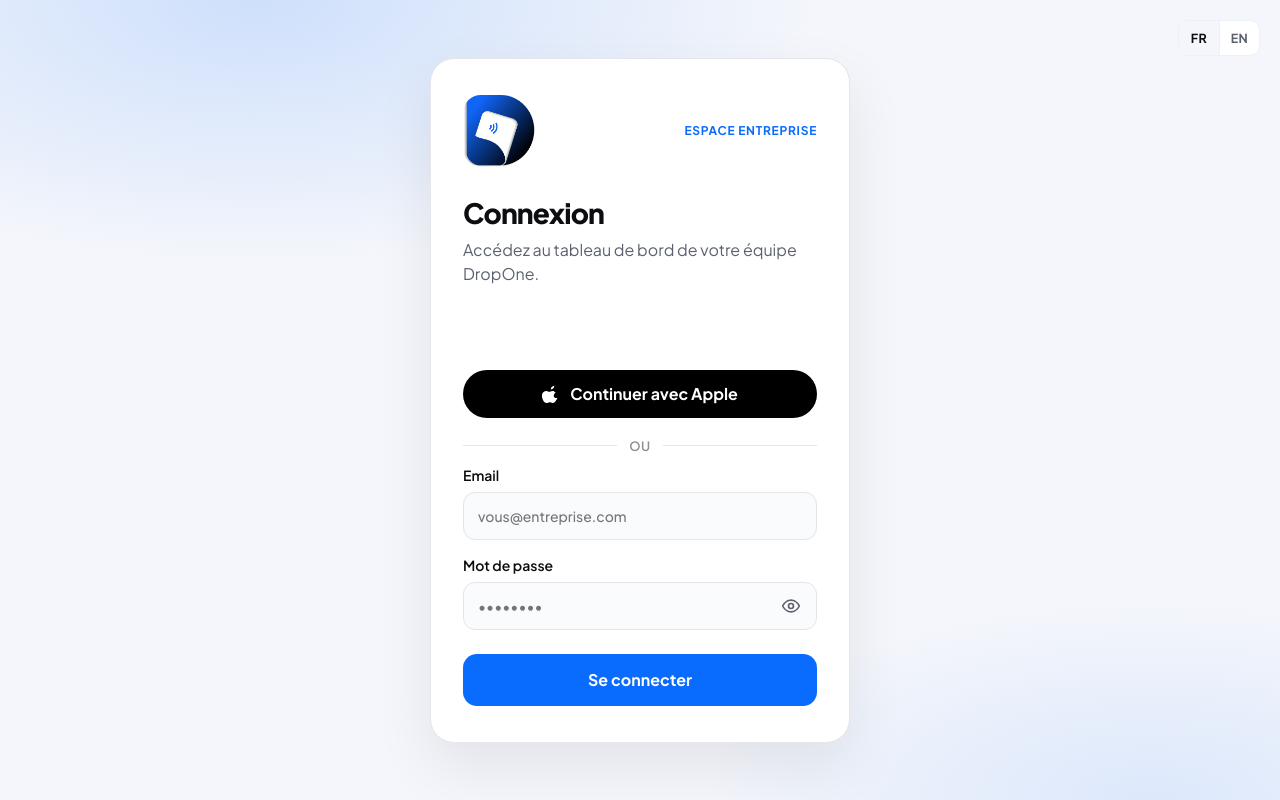
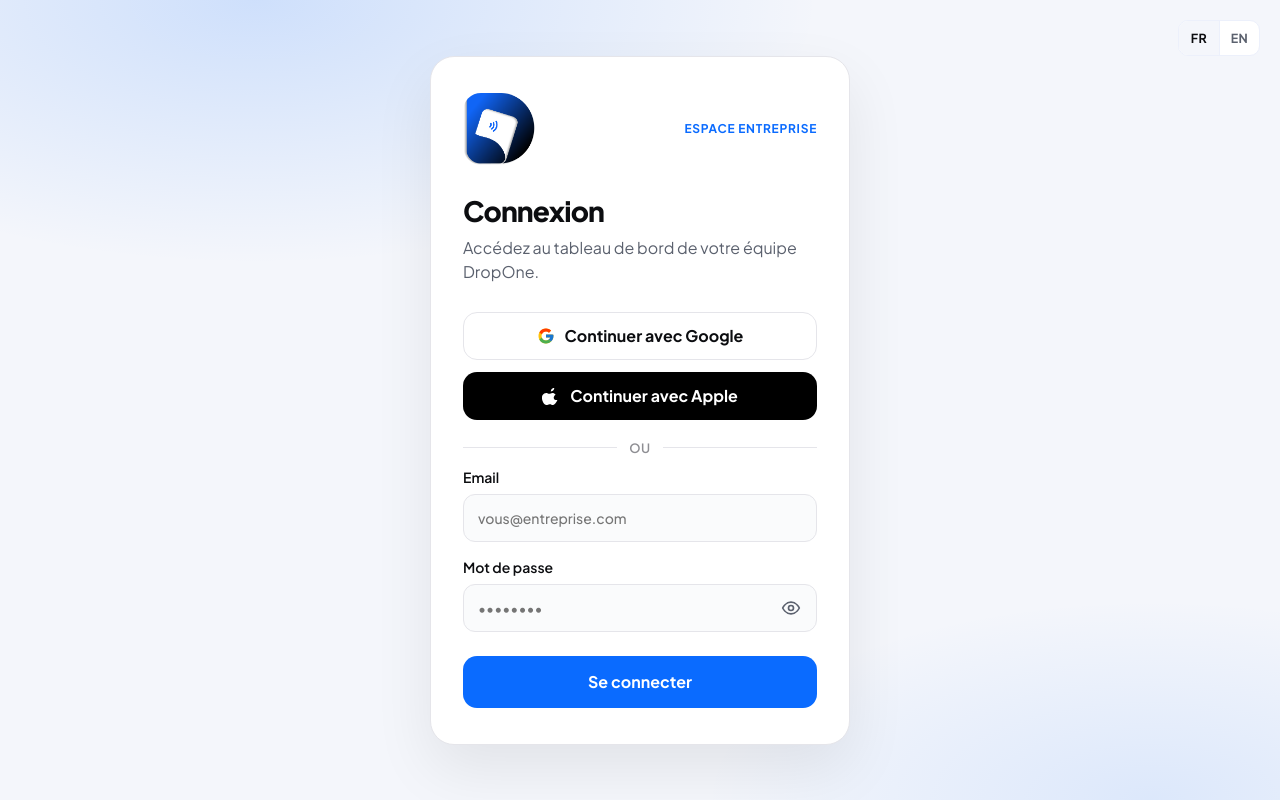
Before and after one commit to vwinv/backoffice-link, a Nuxt app: page /espace/login in a window 1280 px wide. Built offline with nearby package versions, Linux system fonts and the light colour scheme.

Commit message:
changement du boutton google

```diff
--- a/app/composables/useEspaceSocialLogin.ts
+++ b/app/composables/useEspaceSocialLogin.ts
@@ -1,5 +1,13 @@
 type GoogleCredentialResponse = {
   credential?: string
+}
+
+type GooglePromptNotification = {
+  isNotDisplayed: () => boolean
+  isSkippedMoment: () => boolean
+  isDismissedMoment: () => boolean
+  getNotDisplayedReason?: () => string
+  getSkippedReason?: () => string
 }
 
 type GoogleAccountsId = {
@@ -8,16 +16,12 @@ type GoogleAccountsId = {
     callback: (response: GoogleCredentialResponse) => void
     auto_select?: boolean
     cancel_on_tap_outside?: boolean
+    use_fedcm_for_prompt?: boolean
   }) => void
-  prompt: (momentListener?: (notification: {
-    isNotDisplayed: () => boolean
-    isSkippedMoment: () => boolean
-    getNotDisplayedReason?: () => string
-  }) => void) => void
-  renderButton: (
-    parent: HTMLElement,
-    options: Record<string, string | number | boolean>,
+  prompt: (
+    momentListener?: (notification: GooglePromptNotification) => void,
   ) => void
+  cancel: () => void
 }
 
 type AppleAuthorization = {
@@ -121,34 +125,60 @@ export function useEspaceSocialLogin() {
     })
   }
 
-  /** One Tap / prompt ; si bloqué, le bouton renderButton reste utilisable. */
-  async function promptGoogle(
-    onCredential: (idToken: string) => void | Promise<void>,
-  ) {
+  /** Bouton custom : One Tap / FedCM via prompt(). */
+  async function signInWithGoogle(): Promise<string> {
     await ensureGoogle()
+
+    return new Promise((resolve, reject) => {
+      let settled = false
+
+      const finish = (error?: Error, token?: string) => {
+        if (settled) return
+        settled = true
+        try {
+          window.google?.accounts?.id?.cancel()
+        }
+        catch {
+          // ignore
+        }
+        if (error) reject(error)
+        else if (token) resolve(token)
+        else reject(new Error('Connexion Google annulée'))
+      }
+
       window.google!.accounts!.id!.initialize({
         client_id: googleClientId.value,
-      callback: async (response) => {
+        callback: (response) => {
           const token = response.credential?.trim()
-        if (!token) return
-        await onCredential(token)
+          if (!token) {
+            finish(new Error('Connexion Google incomplete'))
+            return
+          }
+          finish(undefined, token)
         },
         auto_select: false,
         cancel_on_tap_outside: true,
+        use_fedcm_for_prompt: true,
       })
+
+      window.google!.accounts!.id!.prompt((notification) => {
+        if (settled) return
+        if (notification.isDismissedMoment()) {
+          finish(new Error('Connexion Google annulée'))
+          return
         }
-
-  function renderGoogleButton(el: HTMLElement) {
-    if (!window.google?.accounts?.id) return
-    el.innerHTML = ''
-    window.google.accounts.id.renderButton(el, {
-      type: 'standard',
-      theme: 'outline',
-      size: 'large',
-      text: 'continue_with',
-      shape: 'pill',
-      width: el.clientWidth || 360,
-      logo_alignment: 'left',
+        if (notification.isNotDisplayed() || notification.isSkippedMoment()) {
+          const reason
+            = notification.getNotDisplayedReason?.()
+              || notification.getSkippedReason?.()
+              || 'unavailable'
+          finish(
+            new Error(
+              `Connexion Google indisponible (${reason}). Autorisez les cookies tiers ou réessayez.`,
+            ),
+          )
+        }
+      })
     })
   }
 
@@ -173,8 +203,7 @@ export function useEspaceSocialLogin() {
   return {
     googleReady,
     appleReady,
-    promptGoogle,
-    renderGoogleButton,
+    signInWithGoogle,
     signInWithApple,
   }
 }
--- a/app/pages/espace/login.vue
+++ b/app/pages/espace/login.vue
@@ -15,7 +15,6 @@ const showPassword = ref(false)
 const errorMessage = ref('')
 const submitting = ref(false)
 const oauthSubmitting = ref(false)
-const googleButtonEl = ref<HTMLElement | null>(null)
 
 function setError(error: unknown) {
   if (error instanceof ApiError) {
@@ -27,6 +26,11 @@ function setError(error: unknown) {
   else {
     errorMessage.value = t('espace.login.failed')
   }
+}
+
+function isOAuthCancelled(error: unknown) {
+  const message = error instanceof Error ? error.message : String(error ?? '')
+  return /popup_closed|user.*cancel|annul|dismissed/i.test(message)
 }
 
 async function redirectAfterAuth() {
@@ -60,14 +64,20 @@ async function onSubmit() {
   }
 }
 
-async function completeGoogle(idToken: string) {
+async function onGoogleClick() {
+  if (oauthSubmitting.value || submitting.value) return
   errorMessage.value = ''
   oauthSubmitting.value = true
   try {
+    const idToken = await social.signInWithGoogle()
     await auth.loginWithGoogle(idToken)
     await redirectAfterAuth()
   }
   catch (error: unknown) {
+    if (isOAuthCancelled(error)) {
+      errorMessage.value = ''
+      return
+    }
     setError(error)
   }
   finally {
@@ -89,8 +99,7 @@ async function onAppleClick() {
     await redirectAfterAuth()
   }
   catch (error: unknown) {
-    const message = error instanceof Error ? error.message : ''
-    if (/popup_closed|user.*cancel|annul/i.test(message)) {
+    if (isOAuthCancelled(error)) {
       errorMessage.value = ''
       return
     }
@@ -100,19 +109,6 @@ async function onAppleClick() {
     oauthSubmitting.value = false
   }
 }
-
-onMounted(async () => {
-  if (!social.googleReady.value || !googleButtonEl.value) return
-  try {
-    await social.promptGoogle(completeGoogle)
-    if (googleButtonEl.value) {
-      social.renderGoogleButton(googleButtonEl.value)
-    }
-  }
-  catch (error: unknown) {
-    console.warn('Google Sign-In init failed', error)
-  }
-})
 </script>
 
 <template>
@@ -141,17 +137,48 @@ onMounted(async () => {
         v-if="social.googleReady || social.appleReady"
         class="social"
       >
-        <div
+        <button
           v-if="social.googleReady"
-          ref="googleButtonEl"
-          class="google-btn"
-          :aria-busy="oauthSubmitting"
-        />
+          type="button"
+          class="social-btn google-btn"
+          :disabled="oauthSubmitting || submitting"
+          @click="onGoogleClick"
+        >
+          <svg
+            xmlns="http://www.w3.org/2000/svg"
+            width="18"
+            height="18"
+            viewBox="0 0 48 48"
+            aria-hidden="true"
+          >
+            <path
+              fill="#FFC107"
+              d="M43.6 20.5H42V20H24v8h11.3C33.7 32.7 29.3 36 24 36c-6.6 0-12-5.4-12-12s5.4-12 12-12c3.1 0 5.8 1.1 8 3l5.7-5.7C34.2 6.1 29.4 4 24 4 12.9 4 4 12.9 4 24s8.9 20 20 20 20-8.9 20-20c0-1.3-.1-2.5-.4-3.5z"
+            />
+            <path
+              fill="#FF3D00"
+              d="M6.3 14.7 12.9 19.6C14.7 15.1 19 12 24 12c3.1 0 5.8 1.1 8 3l5.7-5.7C34.2 6.1 29.4 4 24 4 16.3 4 9.6 8.3 6.3 14.7z"
+            />
+            <path
+              fill="#4CAF50"
+              d="M24 44c5.2 0 10-2 13.6-5.2l-6.3-5.2C29.2 35.3 26.7 36 24 36c-5.3 0-9.7-3.3-11.3-8l-6.5 5C9.5 39.6 16.2 44 24 44z"
+            />
+            <path
+              fill="#1976D2"
+              d="M43.6 20.5H42V20H24v8h11.3c-.8 2.2-2.3 4.1-4.2 5.5l.1.1 6.3 5.2C39.2 37 44 32.5 44 24c0-1.3-.1-2.5-.4-3.5z"
+            />
+          </svg>
+          <span>{{
+            oauthSubmitting
+              ? $t('espace.login.oauthSubmitting')
+              : $t('espace.login.google')
+          }}</span>
+        </button>
 
         <button
           v-if="social.appleReady"
           type="button"
-          class="apple-btn"
+          class="social-btn apple-btn"
           :disabled="oauthSubmitting || submitting"
           @click="onAppleClick"
         >
@@ -353,36 +380,38 @@ h1 {
   margin-bottom: 8px;
 }
 
-.google-btn {
-  min-height: 44px;
-  width: 100%;
-  display: flex;
-  justify-content: center;
-}
-
-.google-btn :deep(div) {
-  width: 100% !important;
-}
-
-.apple-btn {
+.social-btn {
   display: inline-flex;
   align-items: center;
   justify-content: center;
   gap: 10px;
   min-height: 48px;
   width: 100%;
-  border: 0;
-  border-radius: 999px;
-  background: #000;
-  color: #fff;
+  border-radius: 14px;
   font: inherit;
   font-weight: 650;
   cursor: pointer;
 }
 
-.apple-btn:disabled {
+.social-btn:disabled {
   opacity: 0.7;
   cursor: wait;
+}
+
+.google-btn {
+  border: 1px solid #e5e5ea;
+  background: #fff;
+  color: #0c0d10;
+}
+
+.google-btn:hover:not(:disabled) {
+  background: #fafbfc;
+}
+
+.apple-btn {
+  border: 0;
+  background: #000;
+  color: #fff;
 }
 
 .divider {
```
Lines whose indentation alone changed are shown as unchanged.
